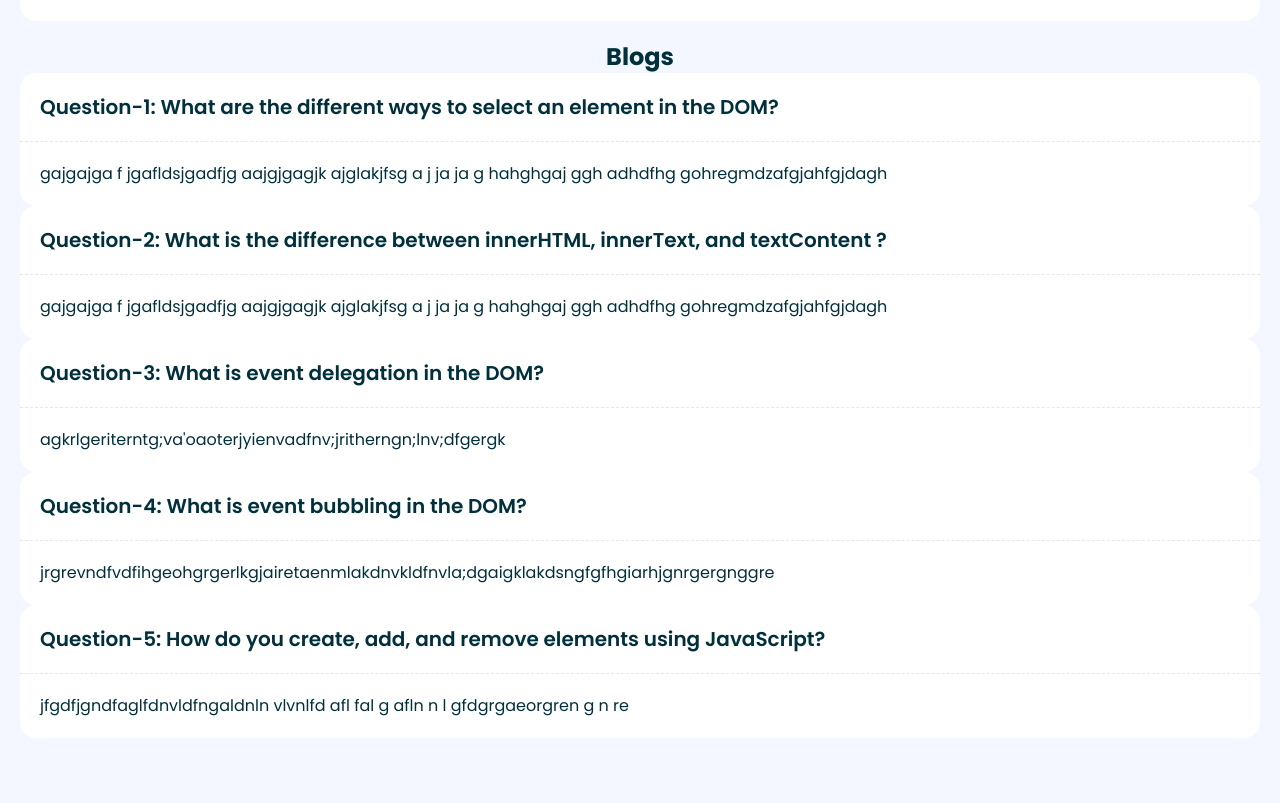
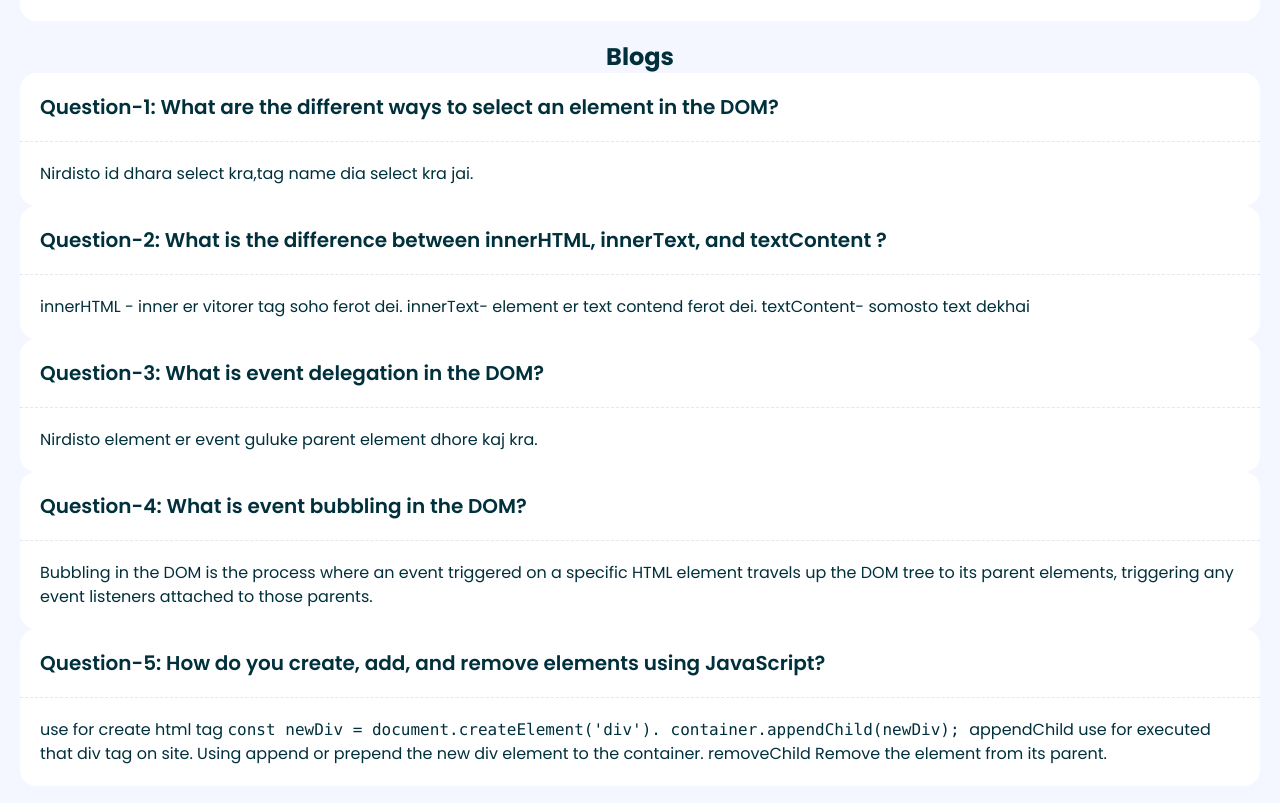
Before and after one commit to hasanul44imon/devboard1, a plain HTML site: page blog.html in a window 1280 px wide. Shown: the part 97-900 px from the top of the page. Drawn offline with nearby package versions, Linux system fonts and the light colour scheme.

Commit message:
added some

```diff
--- a/blog.html
+++ b/blog.html
@@ -44,8 +44,7 @@
             <h2 class="p-5 text-xl font-semibold">Question-1: What are the different ways to select an element in the
                 DOM?
             </h2>
-            <p class="p-5 border-dashed border-t border-gray-200">gajgajga f jgafldsjgadfjg aajgjgagjk ajglakjfsg a j  ja ja g hahghgaj
-                  ggh adhdfhg gohregmdzafgjahfgjdagh </p>
+            <p class="p-5 border-dashed border-t border-gray-200">Nirdisto id dhara select kra,tag name dia select kra jai.</p>
         </div>
 
         <div class="bg-white rounded-2xl">
@@ -53,27 +52,30 @@
                 textContent ?
 
             </h2>
-            <p class="p-5 border-dashed border-t border-gray-200">gajgajga f jgafldsjgadfjg aajgjgagjk ajglakjfsg a j  ja ja g hahghgaj
-                  ggh adhdfhg gohregmdzafgjahfgjdagh </p>
+            <p class="p-5 border-dashed border-t border-gray-200">innerHTML - inner er vitorer tag soho ferot dei. innerText- element er text contend ferot dei. textContent- somosto text dekhai</p>
         </div>
 
         <div class="bg-white rounded-2xl">
             <h2 class="p-5 text-xl font-semibold">Question-3: What is event delegation in the DOM?
             </h2>
-            <p class="p-5 border-dashed border-t border-gray-200">agkrlgeriterntg;va'oaoterjyienvadfnv;jritherngn;lnv;dfgergk</p>
+            <p class="p-5 border-dashed border-t border-gray-200">Nirdisto element er event guluke parent element dhore kaj kra.</p>
         </div>
 
         <div class="bg-white rounded-2xl">
             <h2 class="p-5 text-xl font-semibold">Question-4: What is event bubbling in the DOM?
             </h2>
-            <p class="p-5 border-dashed border-t border-gray-200">jrgrevndfvdfihgeohgrgerlkgjairetaenmlakdnvkldfnvla;dgaigklakdsngfgfhgiarhjgnrgergnggre</p>
+            <p class="p-5 border-dashed border-t border-gray-200">Bubbling in the DOM is the process where an event triggered on a specific HTML element travels up the DOM tree to its parent elements,
+                 triggering any event listeners attached to those parents.</p>
         </div>
 
         <div class="bg-white rounded-2xl">
             <h2 class="p-5 text-xl font-semibold">Question-5: How do you create, add, and remove elements using
                 JavaScript?
             </h2>
-            <p class="p-5 border-dashed border-t border-gray-200"> jfgdfjgndfaglfdnvldfngaldnln vlvnlfd afl fal g afln n l  gfdgrgaeorgren g n re </p>
+            <p class="p-5 border-dashed border-t border-gray-200">use for create html tag <code>const
+                newDiv = document.createElement('div'). container.appendChild(newDiv); </code> appendChild use for
+                executed that div tag on site. Using append or prepend the new div element to the container. removeChild
+                Remove the element from its parent. </p>
         </div>
     </main>
     </body>
```
Also changed, not shown: index.html (+3 -3 lines), script/login.js (+19 -3 lines).
